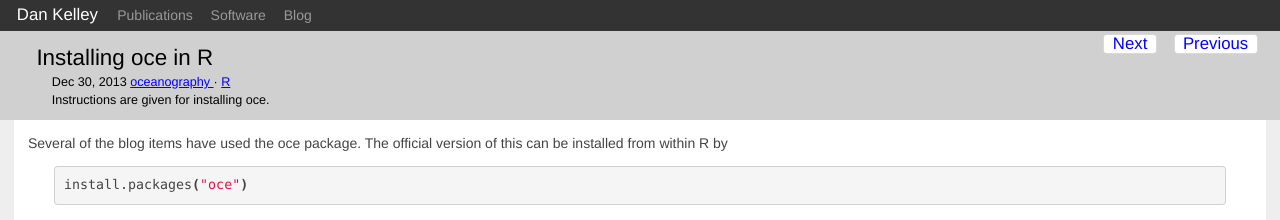
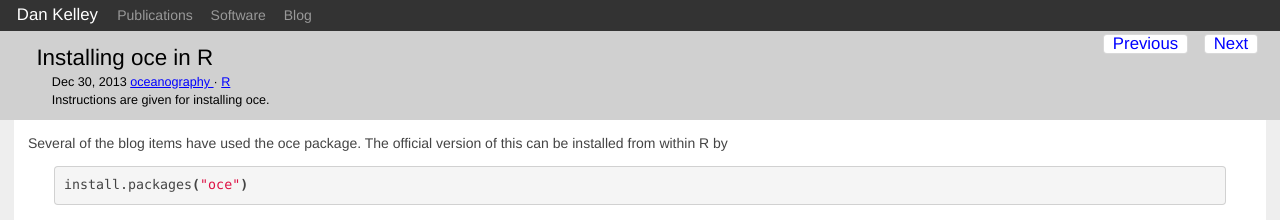
Before and after one commit to dankelley/dankelley.github.io, a Jekyll site: the page built from _posts/2013-12-30-installing-oce.md, in a window 1280 px wide. Shown: the top 220 px of the page. Built offline with Jekyll 4.4.1, drawn with Linux system fonts in a browser that asks for light colours; comment, search, counter and statistics services are not loaded.

Commit message:
hodograph

```diff
--- a/_layouts/post.html
+++ b/_layouts/post.html
@@ -28,18 +28,19 @@ layout: default
 <!-- <div class="span8"> -->
 
 <div class=topnav>
+{% if page.next.url %}
+<a class="navbutton" href="{{page.next.url}}" title="{{page.next.title}}">
+    Next <!-- &rarr; -->
+</a>
+{% endif %}
+<!-- | <a href='/blog'>Home</a> | -->
 {% if page.previous.url %}
 <a class="navbutton" href="{{page.previous.url}}" title="{{page.previous.title}}">
     <!-- &larr; --> Previous
 </a>
 {% endif %}
-<!-- | <a href='/blog'>Home</a> | -->
-{% if page.next.url %}
-<a class="navbutton" href="{{page.next.url}}" title="{{page.next.title}}">
-    Next <!-- &rarr; -->
-</a>
-{% endif %}
 </div> <!-- topnav -->
+
 
 <div class="page-header">
 
```
